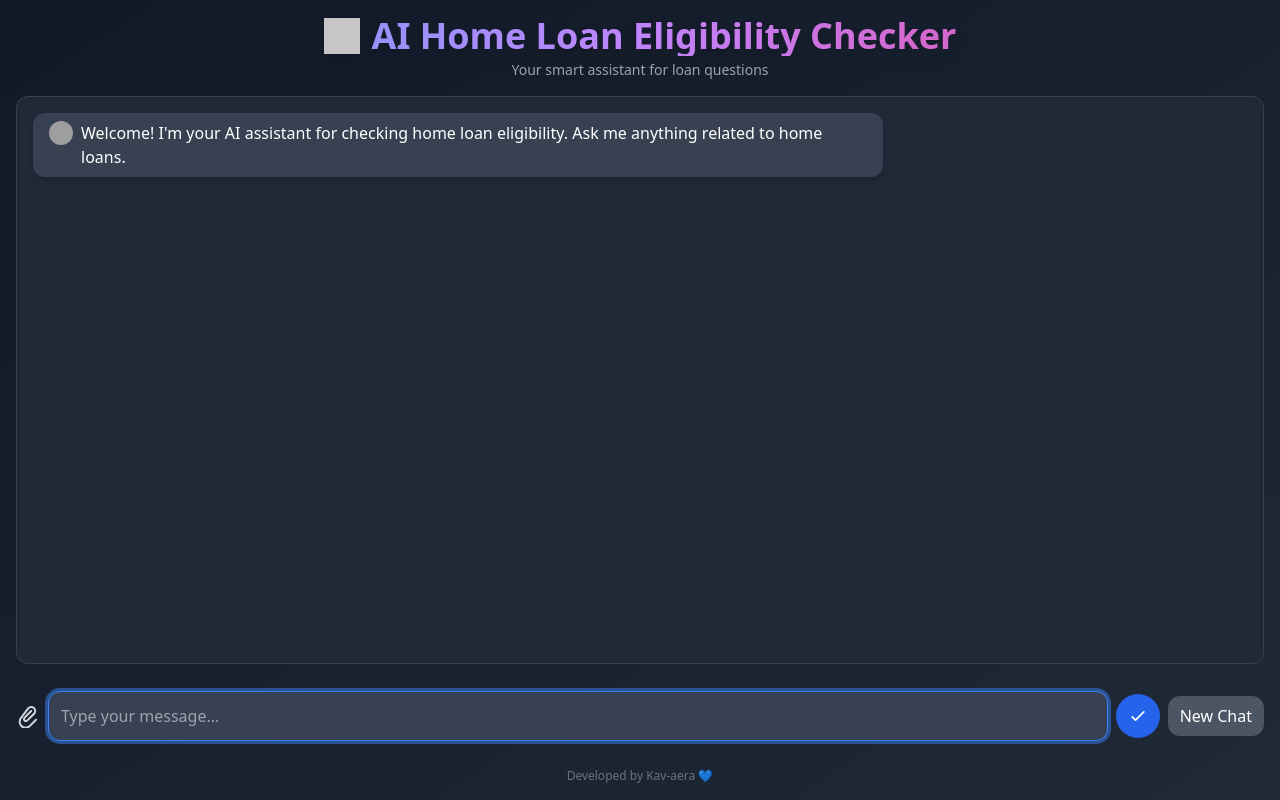
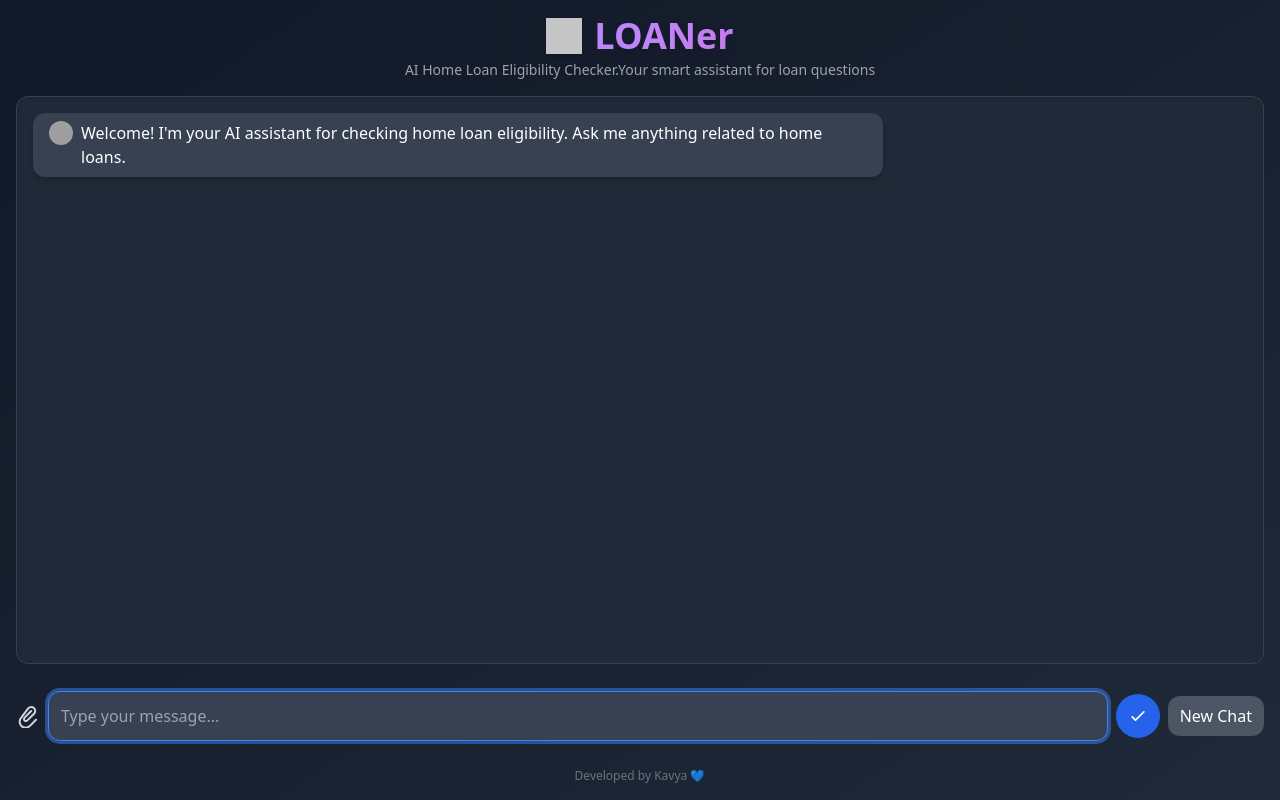
Before and after one commit to Kav-aera/AI-HomeLoan-Bot, a Flask app: page / in a window 1280 px wide. Run offline with Flask 3, Linux system fonts and the light colour scheme; some libraries are stand-ins or nearby versions; grey boxes are pictures that could not be loaded.

Commit message:
Update: Rename title to 'LOANer' and enhance description for clarity; update footer developer name

```diff
--- a/app.py
+++ b/app.py
@@ -1,3 +1,4 @@
+
 from flask import Flask, render_template, request, jsonify
 import google.generativeai as genai
 from config import GEMINI_API_KEY
@@ -19,6 +20,18 @@ Your job is to:
 1. Answer ONLY questions related to home loans and eligibility (salary, age, documents, EMI, CIBIL, co-applicants, etc).
 2. Politely decline to answer anything outside this scope.
 3. You are allowed to respond to basic greetings like "hi", "hello", or questions like "introduce yourself" with a short introduction:
+4. No matter what, you are not allowed to give your response with any kind of formattings like bold, italics, or lists.
+5. Donot tell to consult a financial advisor or bank. You are the only one who can help them with their queries.
+6. If you think the user given data is positive for home loan eligibility, then you can say "You are eligible for a home loan" or "You are not eligible for a home loan" based on the data provided by the user.
+7. If the user asks for a home loan eligibility calculator, you can say "I can help you with that. Please provide your monthly income, age, and existing loans."
+8. You can say "You are eligible for a home loan" if the user meets the following criteria:
+- Age: 21-60 years
+- Monthly Income: Minimum of 25,000
+- Employment: Stable job for at least 6 months
+- Existing Loans: No more than 2 active loans
+- CIBIL Score: Minimum of 650
+- loan amount: 10-50 lakhs
+9. If the user is not eligible, you can say "You are not eligible for a home loan" if they do not meet any of the above criteria.
 
 For example:
 - If someone says "introduce yourself", reply with:
--- a/templates/index.html
+++ b/templates/index.html
@@ -57,9 +57,9 @@
     <div class="text-center mb-4 animate-fade-in">
       <h1 class="text-4xl font-extrabold text-transparent bg-clip-text bg-gradient-to-r from-blue-400 via-purple-400 to-pink-500 drop-shadow-lg flex items-center justify-center gap-3">
         <img src="https://cdn-icons-png.flaticon.com/512/597/597177.png" alt="Bot" class="w-9 h-9 brightness-125">
-        AI Home Loan Eligibility Checker
+        LOANer
       </h1>
-      <p class="text-sm text-gray-400 mt-1">Your smart assistant for loan questions</p>
+      <p class="text-sm text-gray-400 mt-1">AI Home Loan Eligibility Checker.Your smart assistant for loan questions</p>
     </div>
 
     <!-- Chat Area -->
@@ -110,7 +110,7 @@
 
 
     <!-- Footer -->
-    <footer class="text-center mt-4 text-gray-500 text-xs">Developed by Kav-aera 💙</footer>
+    <footer class="text-center mt-4 text-gray-500 text-xs">Developed by Kavya 💙</footer>
   </div>
 
   <script src="/static/script.js"></script>
```
